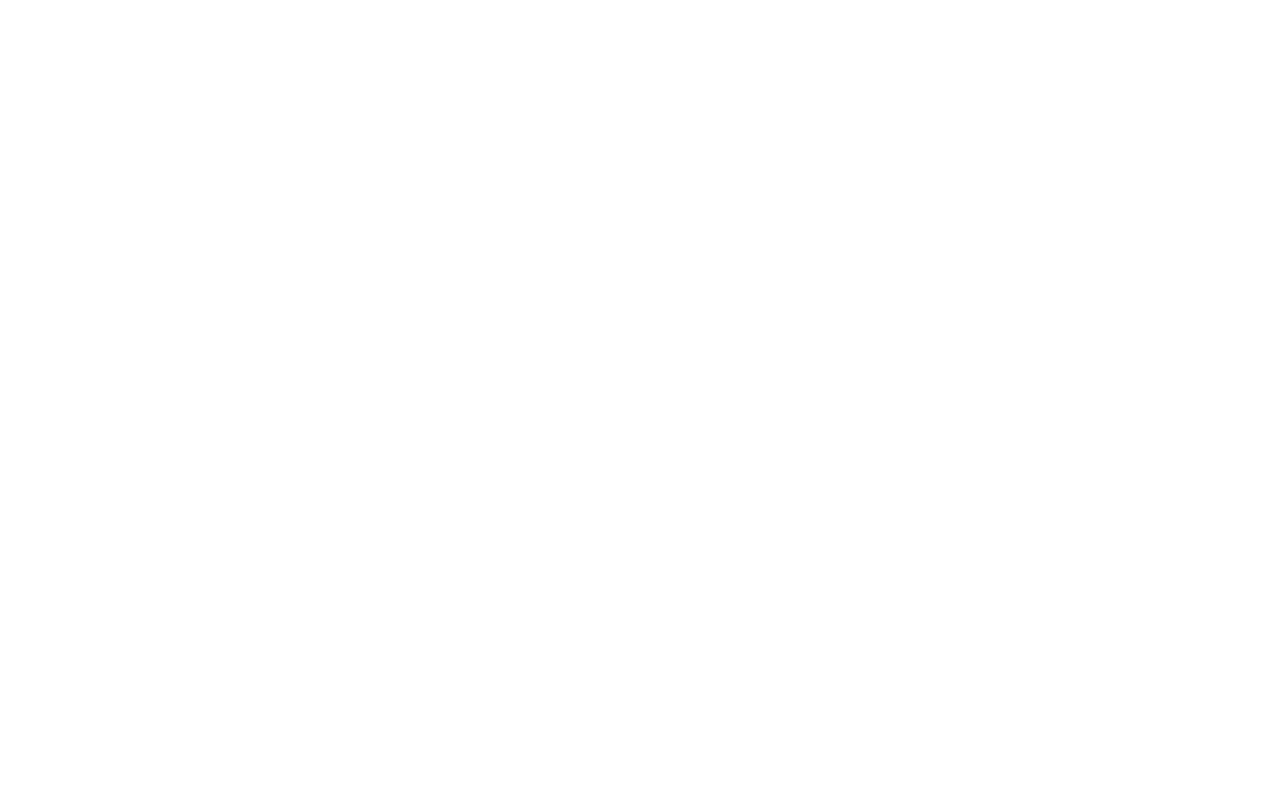
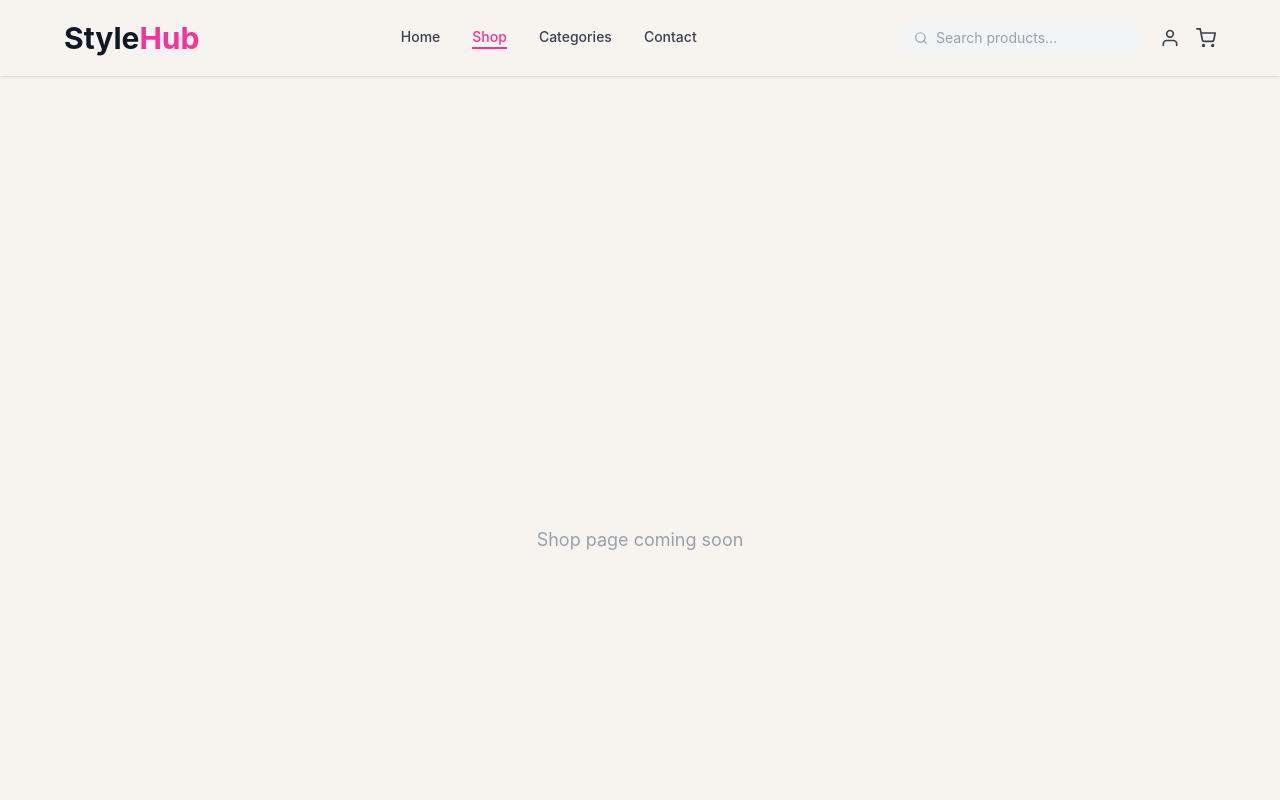
Before and after one commit to Aaditya11111111111111111111111111/Vendor-Based-Ecommerce, a React app: page /shop in a window 1280 px wide. Before the commit this address had no page. Shown: the top 800 px of the page. Built offline with nearby package versions, Linux system fonts and the light colour scheme; the HTML template or start-up script is replaced by a standard one.

Commit message:
added links to the nav-btn now will work on shop page

```diff
--- a/src/components/Navbar/Navbar.jsx
+++ b/src/components/Navbar/Navbar.jsx
@@ -1,5 +1,5 @@
 import { useState } from "react";
-import { Link } from "react-router-dom";
+import { Link, NavLink } from "react-router-dom";
 import { FiSearch, FiShoppingCart, FiUser, FiMenu, FiX } from "react-icons/fi";
 
 const navLinks = [
@@ -9,39 +9,77 @@ const navLinks = [
   { label: "Contact", to: "/contact" },
 ];
 
-const Navbar = () => {
+const Navbar = ({ solid = false }) => {
   const [open, setOpen] = useState(false);
 
+  // Returns className for desktop nav links
+  const desktopLinkClass = ({ isActive }) =>
+    `relative pb-0.5 transition-colors font-medium text-sm
+     after:absolute after:bottom-0 after:left-0 after:w-full after:h-[2px]
+     after:transition-transform after:duration-200 after:origin-left
+     ${isActive
+       ? "text-pink-500 after:bg-pink-500 after:scale-x-100"
+       : `after:scale-x-0 hover:after:scale-x-100 after:bg-pink-500
+          ${solid ? "text-gray-700 hover:text-pink-500" : "text-white/80 hover:text-pink-400"}`
+     }`;
+
+  // Returns className for mobile drawer links
+  const mobileLinkClass = ({ isActive }) =>
+    `font-medium text-base transition-colors
+     ${isActive ? "text-pink-400" : "text-white/90 hover:text-pink-400"}`;
+
   return (
-    <header className="w-full bg-transparent relative z-20">
+    <header className={`w-full relative z-20 ${solid ? "fixed top-0 left-0 shadow-sm" : "bg-transparent"}`}
+            style={solid ? { backgroundColor: "#f7f3ef" } : {}}>
       <div className="max-w-7xl mx-auto px-4 sm:px-8 lg:px-16">
         <div className="flex items-center justify-between py-4 sm:py-5">
 
           {/* Logo */}
-          <Link to="/" className="text-2xl sm:text-3xl font-bold text-white shrink-0">
+          <Link to="/" className={`text-2xl sm:text-3xl font-bold shrink-0 ${solid ? "text-gray-900" : "text-white"}`}>
             Style<span className="text-pink-500">Hub</span>
           </Link>
 
           {/* Desktop nav links */}
-          <nav className="hidden md:flex gap-8 font-medium text-sm text-white/80">
+          <nav className="hidden md:flex gap-8">
             {navLinks.map((link) => (
-              <Link key={link.label} to={link.to}
-                className="hover:text-white transition-colors">
+              <NavLink
+                key={link.label}
+                to={link.to}
+                end={link.to === "/"}
+                className={desktopLinkClass}
+              >
                 {link.label}
-              </Link>
+              </NavLink>
             ))}
           </nav>
 
-          {/* Desktop icons */}
-          <div className="hidden md:flex gap-5 text-xl text-white/80">
-            <FiSearch className="cursor-pointer hover:text-white transition-colors" />
-            <FiUser className="cursor-pointer hover:text-white transition-colors" />
-            <FiShoppingCart className="cursor-pointer hover:text-white transition-colors" />
+          {/* Desktop: search bar + icons */}
+          <div className="hidden md:flex items-center gap-4">
+            {/* Search bar */}
+            <form className={`flex items-center gap-2 px-4 py-2 rounded-full text-sm
+                              ${solid
+                                ? "bg-gray-100 text-gray-700"
+                                : "bg-white/10 backdrop-blur-sm text-white border border-white/20"
+                              }`}>
+              <FiSearch size={14} className={solid ? "text-gray-400" : "text-white/60"} />
+              <input
+                type="text"
+                placeholder="Search products..."
+                className={`bg-transparent outline-none w-36 lg:w-48 text-sm
+                            ${solid ? "placeholder-gray-400 text-gray-700" : "placeholder-white/40 text-white"}`}
+              />
+            </form>
+
+            {/* Icons */}
+            <div className={`flex gap-4 text-xl ${solid ? "text-gray-700" : "text-white/80"}`}>
+              <FiUser className="cursor-pointer hover:text-pink-500 transition-colors" />
+              <FiShoppingCart className="cursor-pointer hover:text-pink-500 transition-colors" />
+            </div>
           </div>
 
           {/* Mobile: cart + hamburger */}
-          <div className="flex md:hidden items-center gap-4 text-white">
-            <FiShoppingCart size={20} className="cursor-pointer" />
+          <div className={`flex md:hidden items-center gap-4 ${solid ? "text-gray-700" : "text-white"}`}>
+            <FiShoppingCart size={20} className="cursor-pointer hover:text-pink-500 transition-colors" />
             <button onClick={() => setOpen((o) => !o)} aria-label="Toggle menu">
               {open ? <FiX size={24} /> : <FiMenu size={24} />}
             </button>
@@ -55,15 +93,26 @@ const Navbar = () => {
         <div className="md:hidden absolute top-full left-0 w-full bg-black/90 backdrop-blur-sm
                         px-6 py-6 flex flex-col gap-5 z-50">
           {navLinks.map((link) => (
-            <Link key={link.label} to={link.to}
-              className="text-white/90 font-medium text-base hover:text-pink-400 transition-colors"
-              onClick={() => setOpen(false)}>
+            <NavLink
+              key={link.label}
+              to={link.to}
+              end={link.to === "/"}
+              className={mobileLinkClass}
+              onClick={() => setOpen(false)}
+            >
               {link.label}
-            </Link>
+            </NavLink>
           ))}
           <div className="flex items-center gap-5 pt-4 border-t border-white/10 text-white/70">
-            <FiSearch size={20} className="cursor-pointer hover:text-white" />
-            <FiUser size={20} className="cursor-pointer hover:text-white" />
+            <form className="flex items-center gap-2 bg-white/10 rounded-full px-4 py-2 flex-1">
+              <FiSearch size={14} className="text-white/50 shrink-0" />
+              <input
+                type="text"
+                placeholder="Search..."
+                className="bg-transparent outline-none text-sm w-full text-white placeholder-white/40"
+              />
+            </form>
+            <FiUser size={20} className="cursor-pointer hover:text-white shrink-0" />
           </div>
         </div>
       )}
--- a/src/index.css
+++ b/src/index.css
@@ -1 +1,5 @@
 @import "tailwindcss";
+
+body {
+  background-color: #f7f3ef;
+}
--- a/src/layouts/MainLayout.jsx
+++ b/src/layouts/MainLayout.jsx
@@ -1,12 +1,17 @@
 import { Outlet } from "react-router-dom";
+import Navbar from "../components/Navbar/Navbar";
 import Footer from "../components/Footer/Footer";
 
+// Used for all pages EXCEPT Home
 const MainLayout = () => {
   return (
-    <>
-      <Outlet />
+    <div style={{ backgroundColor: "#f7f3ef", minHeight: "100vh" }}>
+      <Navbar solid />
+      <div className="pt-16">
+        <Outlet />
+      </div>
       <Footer />
-    </>
+    </div>
   );
 };
 
--- a/src/pages/Home/Home.jsx
+++ b/src/pages/Home/Home.jsx
@@ -1,6 +1,6 @@
 import Hero from "../../components/Hero/Hero";
 import Categories from "../../components/Categories/Categories";
-
+import Footer from "../../components/Footer/Footer";
 
 const Home = () => {
   return (
@@ -8,6 +8,7 @@ const Home = () => {
       <Hero />
       <Categories />
 
+      <Footer />
     </>
   );
 };
--- a/src/pages/Shop/Shop.jsx
+++ b/src/pages/Shop/Shop.jsx
@@ -0,0 +1,9 @@
+const Shop = () => {
+  return (
+    <div className="min-h-screen flex items-center justify-center">
+      <p className="text-gray-400 text-lg">Shop page coming soon</p>
+    </div>
+  );
+};
+
+export default Shop;
--- a/src/routes/AppRoutes.jsx
+++ b/src/routes/AppRoutes.jsx
@@ -1,13 +1,19 @@
 import { Routes, Route } from "react-router-dom";
 import MainLayout from "../layouts/MainLayout";
-import Home from "../pages/Home/Home"
-
+import Home from "../pages/Home/Home";
+import Shop from "../pages/Shop/Shop";
 
 const AppRoutes = () => {
   return (
     <Routes>
+      {/* Home — standalone, Hero owns the navbar */}
+      <Route path="/" element={<Home />} />
+
+      {/* All other pages — fixed solid navbar via MainLayout */}
       <Route element={<MainLayout />}>
-        <Route path="/" element={<Home />} />
+        <Route path="/shop" element={<Shop />} />
+        <Route path="/categories" element={<div className="p-10 text-gray-700">Categories page coming soon</div>} />
+        <Route path="/contact" element={<div className="p-10 text-gray-700">Contact page coming soon</div>} />
       </Route>
     </Routes>
   );
```
